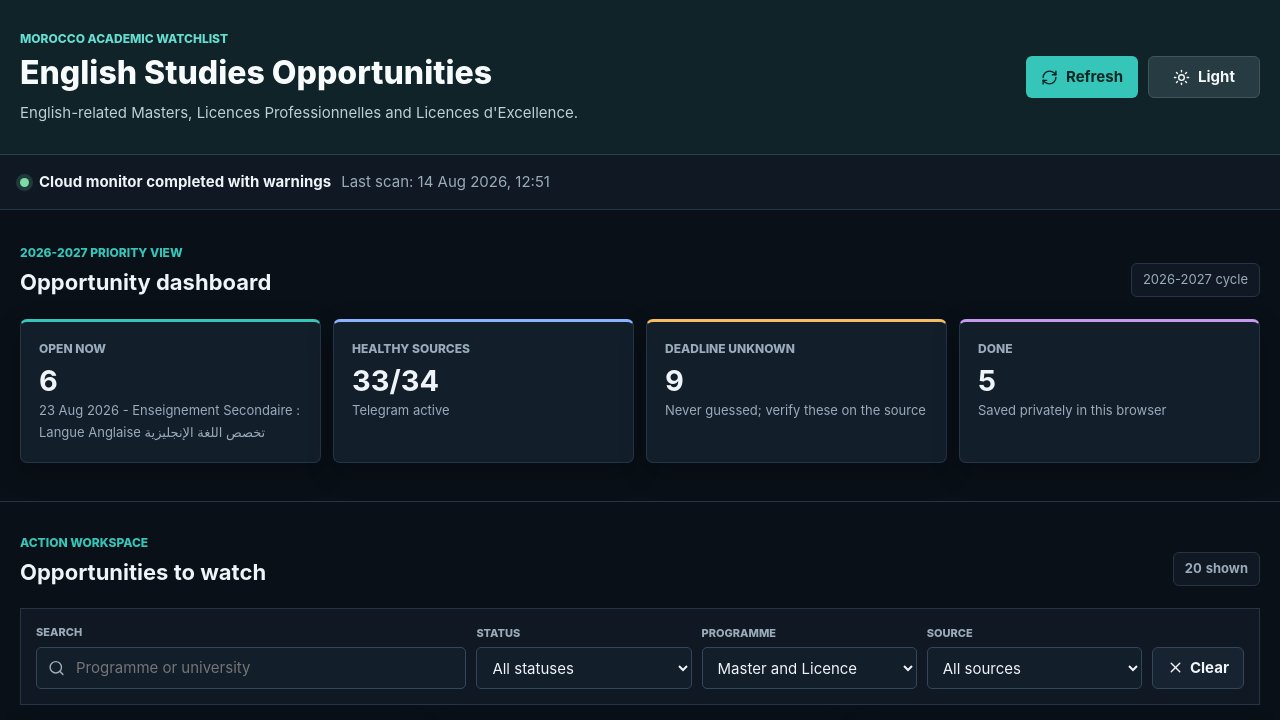
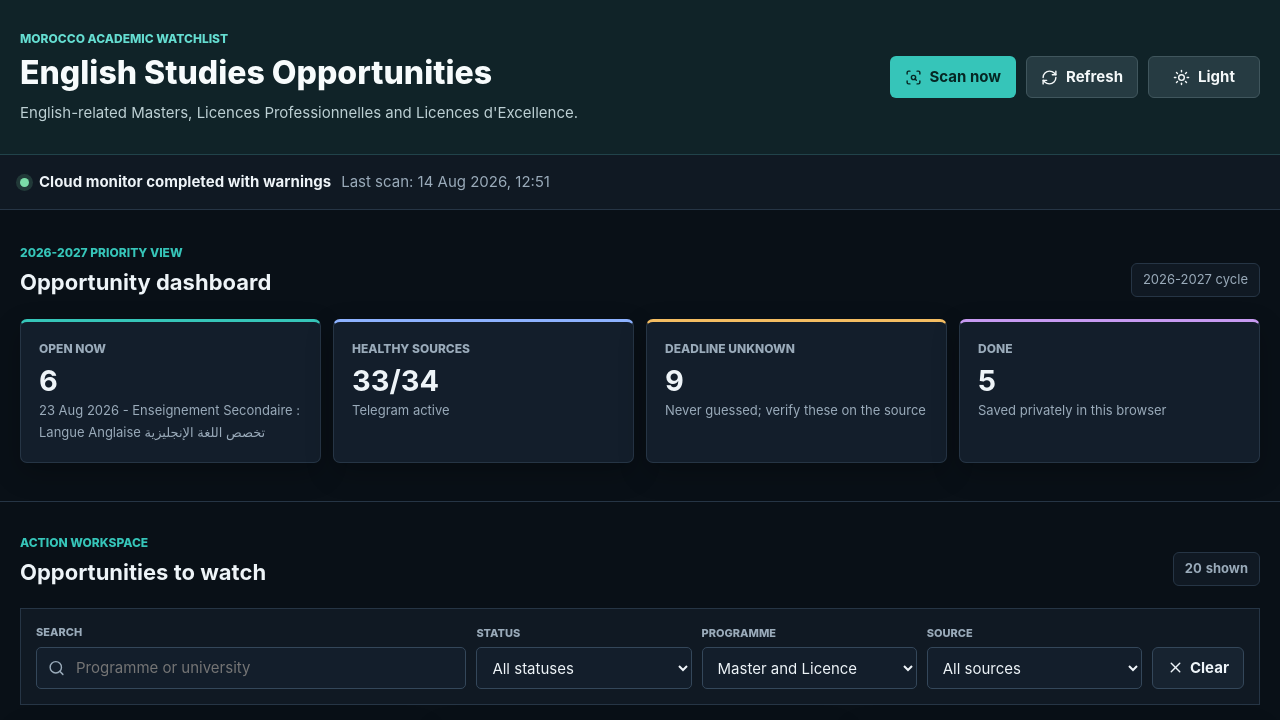
Before and after one commit to yassb/omniminitor, a website: page cloud/index.html in a window 1280 px wide. Shown: the top 720 px of the page. Drawn offline with nearby package versions, Linux system fonts and the light colour scheme.

Commit message:
Add public scan control

```diff
--- a/cloud/index.html
+++ b/cloud/index.html
@@ -18,7 +18,11 @@
         <p class="subtitle">English-related Masters, Licences Professionnelles and Licences d'Excellence.</p>
       </div>
       <div class="header-actions">
-        <button class="icon-command" type="button" id="refreshButton" title="Refresh published data">
+        <a class="icon-command" href="https://github.com/yassb/omniminitor/actions/workflows/cloud-monitor.yml" target="_blank" rel="noopener noreferrer" title="Open the manual scan control">
+          <i data-lucide="scan-search" aria-hidden="true"></i>
+          <span>Scan now</span>
+        </a>
+        <button class="icon-command secondary" type="button" id="refreshButton" title="Refresh published data">
           <i data-lucide="refresh-cw" aria-hidden="true"></i>
           <span>Refresh</span>
         </button>
--- a/cloud/styles.css
+++ b/cloud/styles.css
@@ -172,7 +172,18 @@ button:disabled { opacity: 0.58; cursor: wait; }
   justify-content: center;
   gap: 8px;
   min-width: 112px;
+  min-height: 42px;
+  padding: 9px 14px;
+  border: 1px solid transparent;
+  border-radius: 6px;
+  background: var(--teal);
+  color: #062724;
+  font-weight: 750;
+  text-decoration: none;
+  cursor: pointer;
 }
+
+.icon-command:hover { filter: brightness(1.06); }
 
 .icon-command svg,
 .clear-button svg,
@@ -563,6 +574,7 @@ footer { background: var(--bg); }
   h1 { font-size: 27px; }
   .header-actions { display: grid; grid-template-columns: repeat(2, minmax(0, 1fr)); }
   .icon-command { width: 100%; min-width: 0; }
+  .header-actions .icon-command:last-child { grid-column: 1 / -1; }
   .status-line { align-items: flex-start; flex-wrap: wrap; padding: 13px 0; }
   .overview-band,
   .opportunities-band,
```
